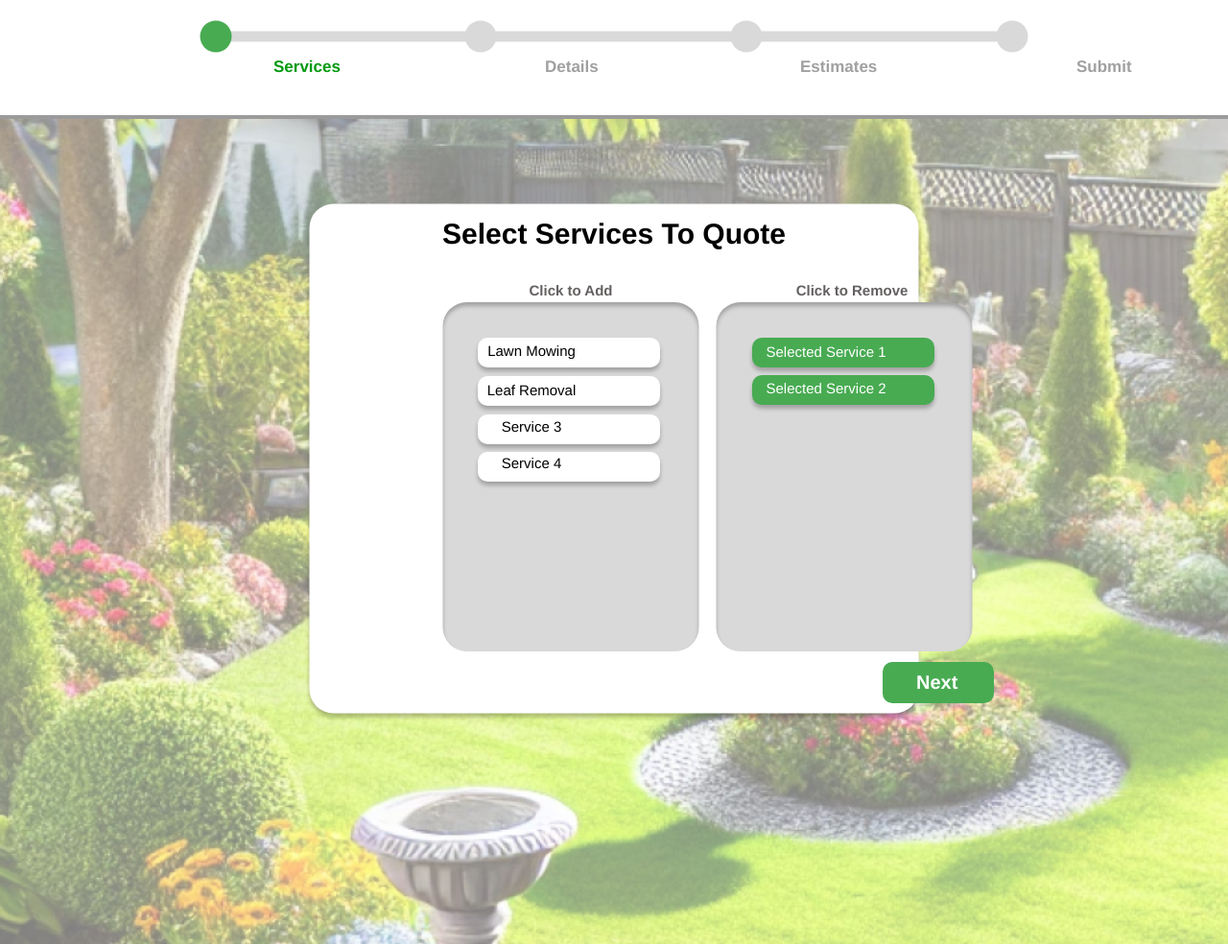
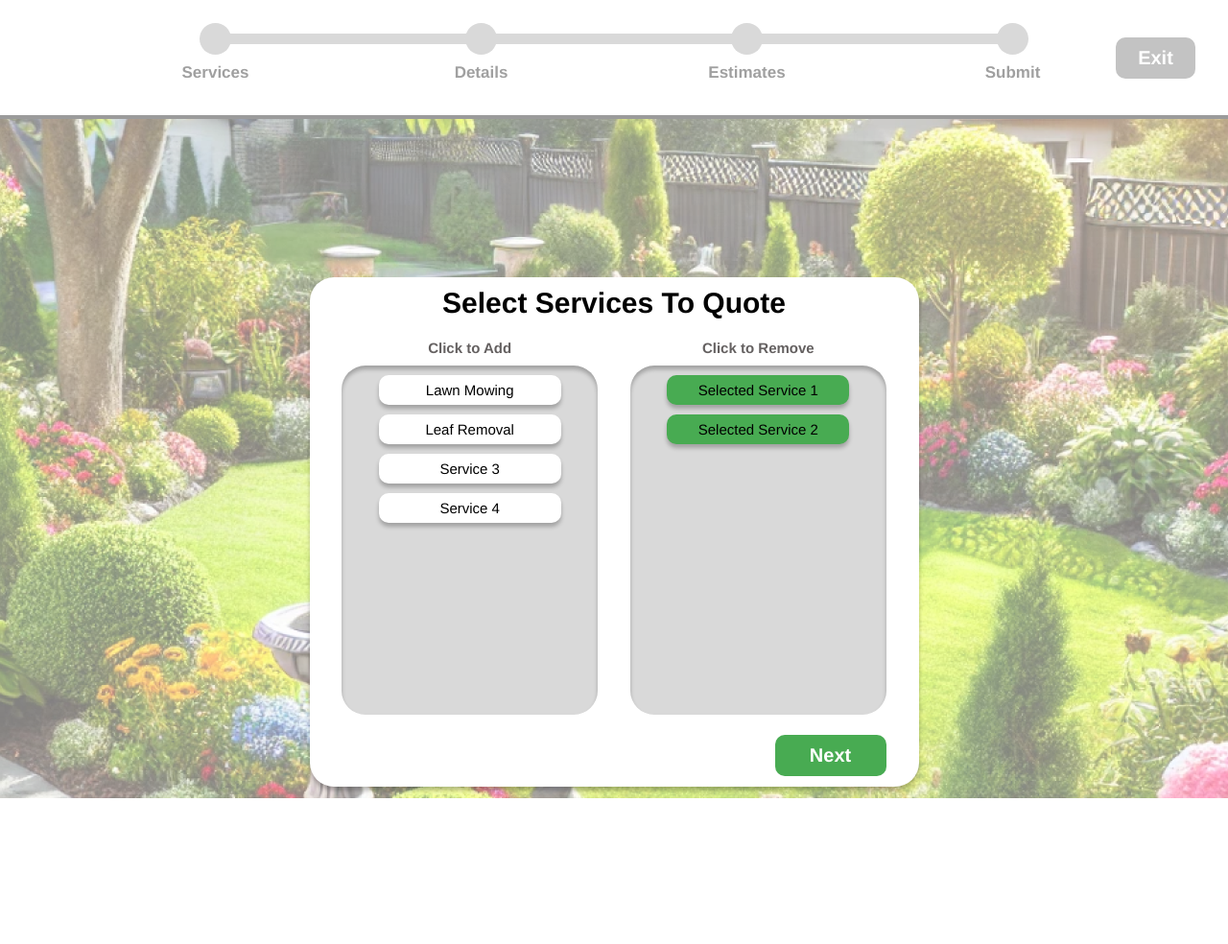
Before and after one commit to liamgilbert1/AcceleRate, a Django app: page /userapp/service/ in a window 1280 px wide. Shown: the whole page at 96% size. Run offline with Django 5.2, Linux system fonts and the light colour scheme.

Commit message:
html and css restructuring

```diff
--- a/userapp/static/userapp/css/service.css
+++ b/userapp/static/userapp/css/service.css
@@ -5,12 +5,11 @@
   margin: 0;
   padding: 0;
   box-sizing: border-box;
-  position: fixed;
 }
 
 .background-image {
   position: fixed;
-  height: 100%;
+  width: 100%;
   top: 124px;
   size: cover;
   align-self: center center;
@@ -22,17 +21,12 @@
   height: 100%;
   left: 0;
   display: flex;
-  flex-direction: row;
+  flex-direction: column;
+  align-items: center;
 }
 
-.select-services-page .div {
-  width: 100%;
-  height: 100%;
-  position: relative;
-}
-
-.select-services-page .divider {
-  position: absolute;
+.divider {
+  position: fixed;
   width: 100%;
   height: 4px;
   top: 120px;
@@ -40,35 +34,24 @@
   background-color: #9b9b9b;
 }
 
-.foreground {
-  position: absolute;
-  width: 100%;
-  height: 708px;
-  top: 124px;
-  left: 0;
-}
-
-/* .foreground {
+/* .select-service-rect {
   display: none;
 } */
 
-.select-services-page .select-service-rect {
-  position: absolute;
+.select-service-rect {
   width: 635px;
   height: 531px;
-  top: 50%;
-  left: 50%;
   background-color: #ffffff;
   border-radius: 25px;
   box-shadow: 0px 4px 4px #00000040;
-  transform: translate(-50%, -50%);
+  display: flex;
+  flex-direction: column;
+  align-items: center;
+  justify-content: space-around;
 }
 
-.select-services-page .select-service-to-quote-text {
-  position: absolute;
+.select-service-to-quote-text {
   width: 393px;
-  top: 120px;
-  left: 50%;
   font-family: "Roboto-ExtraBold", Helvetica;
   font-weight: 800;
   color: #000000;
@@ -76,185 +59,27 @@
   text-align: center;
   letter-spacing: 0;
   line-height: normal;
-  transform: translate(-50%, -50%);
 }
 
-.select-services-page .add-service-rect {
-  position: absolute;
+.add-service-rect {
   width: 267px;
   height: 364px;
-  top: 373px;
-  left: 595px;
   background-color: #d9d9d9;
   border-radius: 25px;
   box-shadow: inset 0px 4px 4px #00000040;
-  transform: translate(-50%, -50%);
+  display: flex;
 }
 
-.select-services-page .added-service-rect {
-  position: absolute;
+.added-service-rect {
   width: 267px;
   height: 364px;
-  top: 373px;
-  left: 880px;
   background-color: #d9d9d9;
   border-radius: 25px;
   box-shadow: inset 0px 4px 4px #00000040;
-  transform: translate(-50%, -50%);
+  display: flex;
 }
 
-.select-services-page .service2-rect {
-  position: absolute;
-  width: 190px;
-  height: 31px;
-  top: 268px;
-  left: 498px;
-  background-color: #ffffff;
-  border-radius: 10px;
-  box-shadow: 0px 4px 4px #00000040;
-}
-
-.select-services-page .service3-rect {
-  position: absolute;
-  width: 190px;
-  height: 31px;
-  top: 308px;
-  left: 498px;
-  background-color: #ffffff;
-  border-radius: 10px;
-  box-shadow: 0px 4px 4px #00000040;
-}
-
-.select-services-page .service4-rect {
-  position: absolute;
-  width: 190px;
-  height: 31px;
-  top: 347px;
-  left: 498px;
-  background-color: #ffffff;
-  border-radius: 10px;
-  box-shadow: 0px 4px 4px #00000040;
-}
-
-.select-services-page .service1-rect {
-  position: absolute;
-  width: 190px;
-  height: 31px;
-  top: 228px;
-  left: 498px;
-  background-color: #ffffff;
-  border-radius: 10px;
-  box-shadow: 0px 4px 4px #00000040;
-}
-
-.select-services-page .selected-service-1-rect {
-  position: absolute;
-  width: 190px;
-  height: 31px;
-  top: 228px;
-  left: 784px;
-  background-color: #48ab52;
-  border-radius: 10px;
-  box-shadow: 0px 4px 4px #00000040;
-}
-
-.select-services-page .selected-service-2-rect {
-  position: absolute;
-  width: 190px;
-  height: 31px;
-  top: 267px;
-  left: 784px;
-  background-color: #48ab52;
-  border-radius: 10px;
-  box-shadow: 0px 4px 4px #00000040;
-}
-
-.select-services-page .service-1-text {
-  position: absolute;
-  width: 158px;
-  top: 233px;
-  left: 475px;
-  font-family: "Roboto-Regular", Helvetica;
-  font-weight: 400;
-  color: #000000;
-  font-size: 15px;
-  text-align: center;
-  letter-spacing: 0;
-  line-height: normal;
-}
-
-.select-services-page .selected-service-1-text {
-  top: 234px;
-  position: absolute;
-  width: 158px;
-  left: 782px;
-  font-family: "Roboto-Medium", Helvetica;
-  font-weight: 500;
-  color: #ffffff;
-  font-size: 15px;
-  text-align: center;
-  letter-spacing: 0;
-  line-height: normal;
-}
-
-.select-services-page .selected-service-2-text {
-  top: 272px;
-  position: absolute;
-  width: 158px;
-  left: 782px;
-  font-family: "Roboto-Medium", Helvetica;
-  font-weight: 500;
-  color: #ffffff;
-  font-size: 15px;
-  text-align: center;
-  letter-spacing: 0;
-  line-height: normal;
-}
-
-.select-services-page .service-2-text {
-  position: absolute;
-  width: 158px;
-  top: 274px;
-  left: 475px;
-  font-family: "Roboto-Regular", Helvetica;
-  font-weight: 400;
-  color: #000000;
-  font-size: 15px;
-  text-align: center;
-  letter-spacing: 0;
-  line-height: normal;
-}
-
-.select-services-page .service-3-text {
-  top: 312px;
-  left: 475px;
-  position: absolute;
-  width: 158px;
-  font-family: "Roboto-Regular", Helvetica;
-  font-weight: 400;
-  color: #000000;
-  font-size: 15px;
-  text-align: center;
-  letter-spacing: 0;
-  line-height: normal;
-}
-
-.select-services-page .service-4-text {
-  top: 350px;
-  left: 475px;
-  position: absolute;
-  width: 158px;
-  font-family: "Roboto-Regular", Helvetica;
-  font-weight: 400;
-  color: #000000;
-  font-size: 15px;
-  text-align: center;
-  letter-spacing: 0;
-  line-height: normal;
-}
-
-/* .select-services-page .rectangle-11 {
-  position: absolute;
+/* .rectangle-11 {
   width: 5px;
   height: 261px;
   top: 238px;
@@ -263,8 +88,7 @@
   border-radius: 3px;
 }
 
-.select-services-page .rectangle-12 {
-  position: absolute;
+.rectangle-12 {
   width: 5px;
   height: 261px;
   top: 235px;
@@ -273,34 +97,31 @@
   border-radius: 3px;
 } */
 
-.select-services-page .component {
-  position: absolute;
+.next {
+  position: relative;
   width: 116px;
   height: 43px;
-  top: 566px;
-  left: 920px;
   background-color: #48ab52;
   border-radius: 10px;
+  align-self: flex-end;
+  right: 34px;
+  display: flex;
+  justify-content: center;
+  align-items: center;
 }
 
-.select-services-page .text-wrapper-8 {
-  position: absolute;
+.text-wrapper-8 {
   width: 90px;
-  top: 10px;
-  left: 35px;
   font-family: "Roboto-Bold", Helvetica;
   font-weight: 700;
   color: #ffffff;
   font-size: 20px;
   letter-spacing: 0;
   line-height: normal;
+  text-align: center;
 }
 
-.select-services-page .click-to-add-text {
-  left: 495px;
-  position: absolute;
-  width: 200px;
-  top: 170px;
+.click-to-add-text {
   font-family: "Roboto-ExtraBold", Helvetica;
   font-weight: 800;
   color: #555050e8;
@@ -310,11 +131,7 @@
   line-height: normal;
 }
 
-.select-services-page .click-to-remove-text {
-  left: 788px;
-  position: absolute;
-  width: 200px;
-  top: 170px;
+.click-to-remove-text {
   font-family: "Roboto-ExtraBold", Helvetica;
   font-weight: 800;
   color: #555050e8;
@@ -324,158 +141,142 @@
   line-height: normal;
 }
 
-.select-services-page .services-text {
+
+.overlap-group {
+  display: flex;
+  flex-direction: row;
+  justify-content: space-between;
+  align-items: center;
+  position: relative;
+  margin-bottom: 20px;
+}
+
+.checkpoint {
+  background-color: #d9d9d9;
+  width: 33px;
+  height: 33px;
+  border-radius: 16.5px;
+  margin: -16.5px;
+}
+
+.active-checkpoint {
+  background-color: #48ab52;
+}
+
+.progress-bar-line {
+  width: 277px;
+  height: 11px;
+  background-color: #d9d9d9;
+}
+
+.exit-wrapper {
   position: absolute;
-  width: 73px;
-  top: 60px;
-  left: 285px;
-  font-family: "Inter-Bold", Helvetica;
+  width: 83px;
+  height: 43px;
+  background-color: #c3c3c3;
+  border-radius: 10px;
+  display: flex;
+  align-items: center;
+  justify-content: center;
+  align-self: flex-end;
+  right: 34px;
+}
+
+.exit {
+  font-family: "Roboto-Bold", Helvetica;
   font-weight: 700;
-  color: #009a0f;
-  font-size: 17px;
+  color: #ffffff;
+  font-size: 20px;
   letter-spacing: 0;
+  line-height: normal;
+  text-align: center;
+}
+
+.add-services, .added-services, .add-service-rect, .added-service-rect {
+  display: flex;
+  flex-direction: column;
+  align-items: center;
+  gap: 10px;
+}
+
+.service, .selected-service {
+  position: relative;
+  width: 190px;
+  height: 31px;
+  border-radius: 10px;
+  box-shadow: 0px 4px 4px #00000040;
+  display: flex;
+  justify-content: center;
+  align-items: center;
+}
+
+.service {
+  background-color: #ffffff;
+}
+
+.selected-service {
+  background-color: #48ab52;
+}
+
+.service-text, .selected-service-text {
+  position: relative;
+  font-family: "Roboto-Regular", Helvetica;
+  font-weight: 400;
+  color: #000000;
+  font-size: 15px;
+  letter-spacing: 0;
+  text-align: center;
   line-height: normal;
 }
 
-.select-services-page .details-text {
-  position: absolute;
-  width: 73px;
-  top: 60px;
-  left: 568px;
+.header {
+  position: fixed;
+  display: flex;
+  flex-direction: column;
+  width: 100%;
+  height: 120px;
+  align-items: center;
+  justify-content: center;
+}
+
+.progress-bar-text {
+  display: flex;
+  flex-direction: row;
+  justify-content: center;
+}
+
+.progress-text {
+  display: block;
   font-family: "Inter-Bold", Helvetica;
   font-weight: 700;
   color: #a0a0a0;
   font-size: 17px;
   letter-spacing: 0;
   line-height: normal;
+  text-align: center;
+  margin: -width;
 }
 
-.select-services-page .estimates-text {
-  position: absolute;
-  width: 91px;
-  top: 60px;
-  left: 834px;
-  font-family: "Inter-Bold", Helvetica;
-  font-weight: 700;
-  color: #a0a0a0;
-  font-size: 17px;
-  letter-spacing: 0;
-  line-height: normal;
+.service-rects {
+  width: 100%;
+  display: flex;
+  flex-direction: row;
+  justify-content: space-evenly;
 }
 
-.select-services-page .submit-text {
-  position: absolute;
-  width: 91px;
-  top: 60px;
-  left: 1122px;
-  font-family: "Inter-Bold", Helvetica;
-  font-weight: 700;
-  color: #a0a0a0;
-  font-size: 17px;
-  letter-spacing: 0;
-  line-height: normal;
-}
-
-.select-services-page .progress-bar {
-  position: absolute;
-  width: 863px;
-  height: 33px;
-  top: 38px;
-  left: 50%;
-  transform: translate(-50%, -50%);
-}
-
-.select-services-page .overlap-group {
-  position: relative;
-  height: 33px;
-}
-
-.select-services-page .ellipse {
-  left: 276px;
-  background-color: #d9d9d9;
-  position: absolute;
-  width: 33px;
-  height: 33px;
-  top: 0;
-  border-radius: 16.5px;
-}
-
-.select-services-page .rectangle-13 {
-  position: absolute;
+.progress-text-box {
   width: 277px;
-  height: 11px;
-  top: 11px;
-  left: 16px;
-  background-color: #d9d9d9;
-}
-
-.select-services-page .rectangle-14 {
-  position: absolute;
-  width: 277px;
-  height: 11px;
-  top: 11px;
-  left: 293px;
-  background-color: #d9d9d9;
-}
-
-.select-services-page .ellipse-2 {
-  left: 553px;
-  background-color: #d9d9d9;
-  position: absolute;
-  width: 33px;
-  height: 33px;
-  top: 0;
-  border-radius: 16.5px;
-}
-
-.select-services-page .ellipse-3 {
-  left: 830px;
-  background-color: #d9d9d9;
-  position: absolute;
-  width: 33px;
-  height: 33px;
-  top: 0;
-  border-radius: 16.5px;
-}
-
-.select-services-page .rectangle-15 {
-  position: absolute;
-  width: 277px;
-  height: 11px;
-  top: 11px;
-  left: 570px;
-  background-color: #d9d9d9;
-}
-
-.select-services-page .ellipse-4 {
-  left: 0;
-  background-color: #48ab52;
-  position: absolute;
-  width: 33px;
-  height: 33px;
-  top: 0;
-  border-radius: 16.5px;
-}
-
-.select-services-page .next-wrapper {
-  position: absolute;
-  width: 83px;
-  height: 43px;
-  top: 11px;
-  left: 1370px;
-  background-color: #c3c3c3;
-  border-radius: 10px;
+  display: flex;
+  justify-content: center;
   align-items: center;
 }
 
-.select-services-page .next {
-  position: absolute;
-  top: 10px;
-  left: 2px;
-  font-family: "Roboto-Bold", Helvetica;
-  font-weight: 700;
-  color: #ffffff;
-  font-size: 20px;
-  letter-spacing: 0;
-  line-height: normal;
+.body {
+  position: relative;
+  width: 100%;
+  height: calc(100% - 124px);
+  top: 124px;
+  display: flex;
+  justify-content: center;
+  align-items: center;
 }
--- a/userapp/templates/userapp/service.html
+++ b/userapp/templates/userapp/service.html
@@ -16,50 +16,73 @@
       <img class="background-image" src="{% static 'images/AcceleRateBG.png' %}" />
     </div>
     <div class="select-services-page">
-      <div class="div">
-        <div class="divider"></div>
-        <div class="foreground">
-          <div class="select-service-rect"></div>
-            <div class="select-service-to-quote-text">
-              Select Services To Quote
-            </div>
-            <div class="add-service-rect"></div>
-            <div class="added-service-rect"></div>
-            <div class="service2-rect"></div>
-            <div class="service3-rect"></div>
-            <div class="service4-rect"></div>
-            <div class="service1-rect"></div>
-            <div class="selected-service-1-rect"></div>
-            <div class="selected-service-2-rect"></div>
-            <div class="service-1-text">Lawn Mowing</div>
-            <div class="selected-service-1-text">Selected Service 1</div>
-            <div class="selected-service-2-text">Selected Service 2</div>
-            <div class="service-2-text">Leaf Removal</div>
-            <div class="service-3-text">Service 3</div>
-            <div class="service-4-text">Service 4</div>
-            <div class="rectangle-11"></div>
-            <div class="rectangle-12"></div>
-            <div class="component"><div class="text-wrapper-8">Next</div></div>
-            <div class="click-to-add-text">Click to Add</div>
-            <div class="click-to-remove-text">Click to Remove</div>
+      <div class="header">
+        <div class="overlap-group">
+          <div class="checkpoint" id="checkpoint-1"></div>
+          <div class="progress-bar-line" id="bar-1"></div>
+          <div class="checkpoint" id="checkpoint-2"></div>
+          <div class="progress-bar-line" id="bar-2"></div>
+          <div class="checkpoint" id="checkpoint-3"></div>
+          <div class="progress-bar-line" id="bar-3"></div>
+          <div class="checkpoint" id="checkpoint-4"></div>
         </div>
-        <div class="services-text">Services</div>
-        <div class="details-text">Details</div>
-        <div class="estimates-text">Estimates</div>
-        <div class="submit-text">Submit</div>
-        <div class="progress-bar">
-          <div class="overlap-group">
-            <div class="ellipse"></div>
-            <div class="rectangle-13"></div>
-            <div class="rectangle-14"></div>
-            <div class="ellipse-2"></div>
-            <div class="ellipse-3"></div>
-            <div class="rectangle-15"></div>
-            <div class="ellipse-4"></div>
+        <div class = "progress-bar-text">
+          <div class="progress-text-box">
+            <div class="progress-text">Services</div>
+          </div>
+          <div class="progress-text-box">
+            <div class="progress-text">Details</div>
+          </div>
+          <div class="progress-text-box">
+            <div class="progress-text">Estimates</div>
+          </div>
+          <div class="progress-text-box">
+            <div class="progress-text">Submit</div>
           </div>
         </div>
-        <div class="next-wrapper">
-          <div class="next">&nbsp;&nbsp;&nbsp;&nbsp;&nbsp;&nbsp;Exit</div>
+        <div class="exit-wrapper">
+          <div class="exit">Exit</div>
+        </div>
+      </div>
+      <div class="divider"></div>
+      <div class="body">
+        <div class="select-service-rect">
+          <div class="select-service-to-quote-text">
+            Select Services To Quote
+          </div>
+          <div class="service-rects">
+            <div class="add-services">
+              <div class="click-to-add-text">Click to Add</div>
+              <div class="add-service-rect">
+                <div></div>
+                <div class="service">
+                  <div class="service-text">Lawn Mowing</div>
+                </div>
+                <div class="service">
+                  <div class="service-text">Leaf Removal</div>
+                </div>
+                <div class="service">
+                  <div class="service-text">Service 3</div>
+                </div>
+                <div class="service">
+                  <div class="service-text">Service 4</div>
+                </div>
+              </div>
+            </div>
+            <div class="added-services">
+              <div class="click-to-remove-text">Click to Remove</div>
+              <div class="added-service-rect">
+                <div></div>
+                <div class="selected-service">
+                  <div class="selected-service-text">Selected Service 1</div>
+                </div>
+                <div class="selected-service">
+                  <div class="selected-service-text">Selected Service 2</div>
+                </div>
+              </div>
+            </div>
+          </div>
+          <div class="next"><div class="text-wrapper-8">Next</div></div>
         </div>
       </div>
     </div>
```
